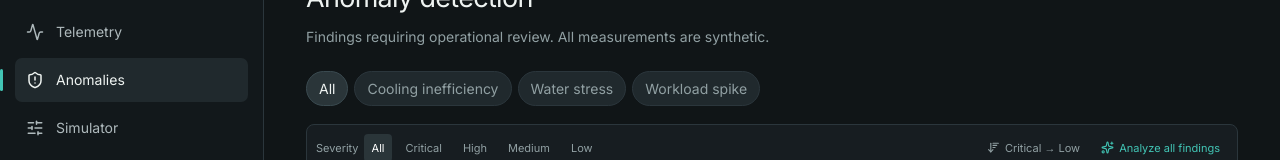
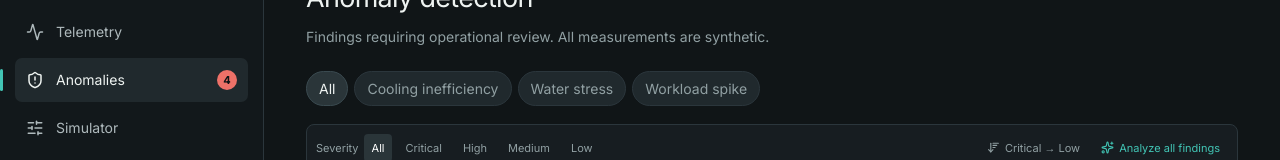
Before and after one commit to dan15here/Coolara-AI-Data-Center-Sustainability-Guardian, a Next.js app: page /anomalies in a window 1280 px wide. Shown: the part 150-310 px from the top of the page. Built offline with nearby package versions, Linux system fonts and the light colour scheme; no server answers.

Commit message:
fix: align anomaly badge with active findings

```diff
--- a/src/app/(dashboard)/anomalies/scenarios.ts
+++ b/src/app/(dashboard)/anomalies/scenarios.ts
@@ -1,8 +1,9 @@
 import { scenarioPresets } from '@/lib/telemetry/generator'
+import { DEMO_ANOMALY_SCENARIOS } from '@/lib/anomaly/demo'
 
 // "Normal operation" is intentionally excluded from this page: it never produces findings,
 // so landing there would leave the severity filter below with nothing to filter.
-export const ANOMALY_SCENARIOS = ['coolingInefficiency', 'waterStress', 'workloadSpike'] as const
+export const ANOMALY_SCENARIOS = DEMO_ANOMALY_SCENARIOS
 export type AnomalyScenarioFilter = 'all' | (typeof ANOMALY_SCENARIOS)[number]
 
 export const ANOMALY_SCENARIO_TABS: { id: AnomalyScenarioFilter; label: string; description: string }[] = [
--- a/src/app/(dashboard)/layout.tsx
+++ b/src/app/(dashboard)/layout.tsx
@@ -1,16 +1,15 @@
 import { AppShell } from '@/components/app-shell'
-import { countRecentAlerts, fetchLatestTelemetryPoint } from '@/lib/supabase/repository'
+import { fetchLatestTelemetryPoint } from '@/lib/supabase/repository'
 import { DEMO_DATA_CENTER_ID } from '@/lib/telemetry/generator'
+import { countCurrentDemoFindings } from '@/lib/anomaly/demo'
 
-// The badge count doesn't need to be second-by-second accurate, so time-cache
-// it aggressively (60 seconds) to avoid database hammering on every navigation.
+// The badge represents the deterministic findings visible in the default
+// Anomalies view, so cache it briefly alongside the latest telemetry timestamp.
 export const revalidate = 60
 
 export default async function DashboardLayout({ children }: Readonly<{ children: React.ReactNode }>) {
-  const [anomaliesCount, latestTelemetry] = await Promise.all([
-    countRecentAlerts(DEMO_DATA_CENTER_ID, 24),
-    fetchLatestTelemetryPoint(DEMO_DATA_CENTER_ID),
-  ])
+  const latestTelemetry = await fetchLatestTelemetryPoint(DEMO_DATA_CENTER_ID)
+  const anomaliesCount = countCurrentDemoFindings()
 
   return (
     <AppShell anomaliesCount={anomaliesCount} latestTelemetryTimestamp={latestTelemetry?.timestamp}>
--- a/src/components/app-shell.tsx
+++ b/src/components/app-shell.tsx
@@ -91,7 +91,7 @@ export function AppShell({
               {badge && (
                 <em
                   className="ml-auto not-italic text-surface-bg bg-status-red min-w-[20px] text-center leading-[20px] rounded-[10px] text-[11px] font-bold"
-                  aria-label={`${badge} recent finding${badge === '1' ? '' : 's'}`}
+                  aria-label={`${badge} active demo finding${badge === '1' ? '' : 's'}`}
                 >
                   {badge}
                 </em>
--- /dev/null
+++ b/src/lib/anomaly/demo.ts
@@ -0,0 +1,16 @@
+import { detectFindings } from './rules'
+import { generateTelemetryPoint, type ScenarioId } from '@/lib/telemetry/generator'
+
+/** The curated synthetic scenarios exposed by the Anomalies screen. */
+export const DEMO_ANOMALY_SCENARIOS = ['coolingInefficiency', 'waterStress', 'workloadSpike'] as const satisfies readonly ScenarioId[]
+
+/**
+ * Counts the current deterministic demo findings, not persisted alert history.
+ * This keeps the sidebar badge aligned with the default “All” Anomalies view.
+ */
+export function countCurrentDemoFindings(): number {
+  return DEMO_ANOMALY_SCENARIOS.reduce(
+    (count, scenario) => count + detectFindings(generateTelemetryPoint(scenario)).length,
+    0,
+  )
+}
```
Also changed, not shown: 1 other file (tests, documents, lock files or other folders).
